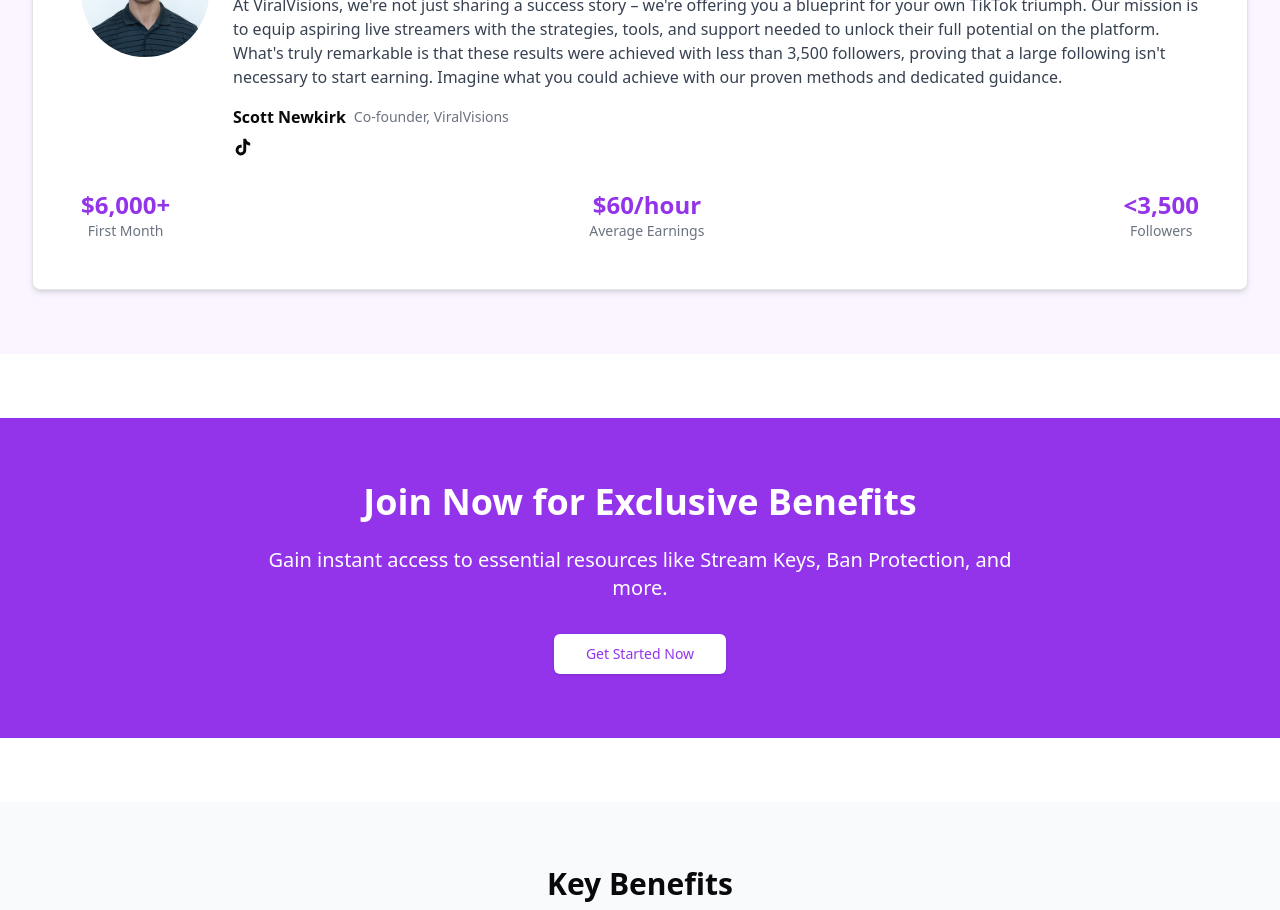
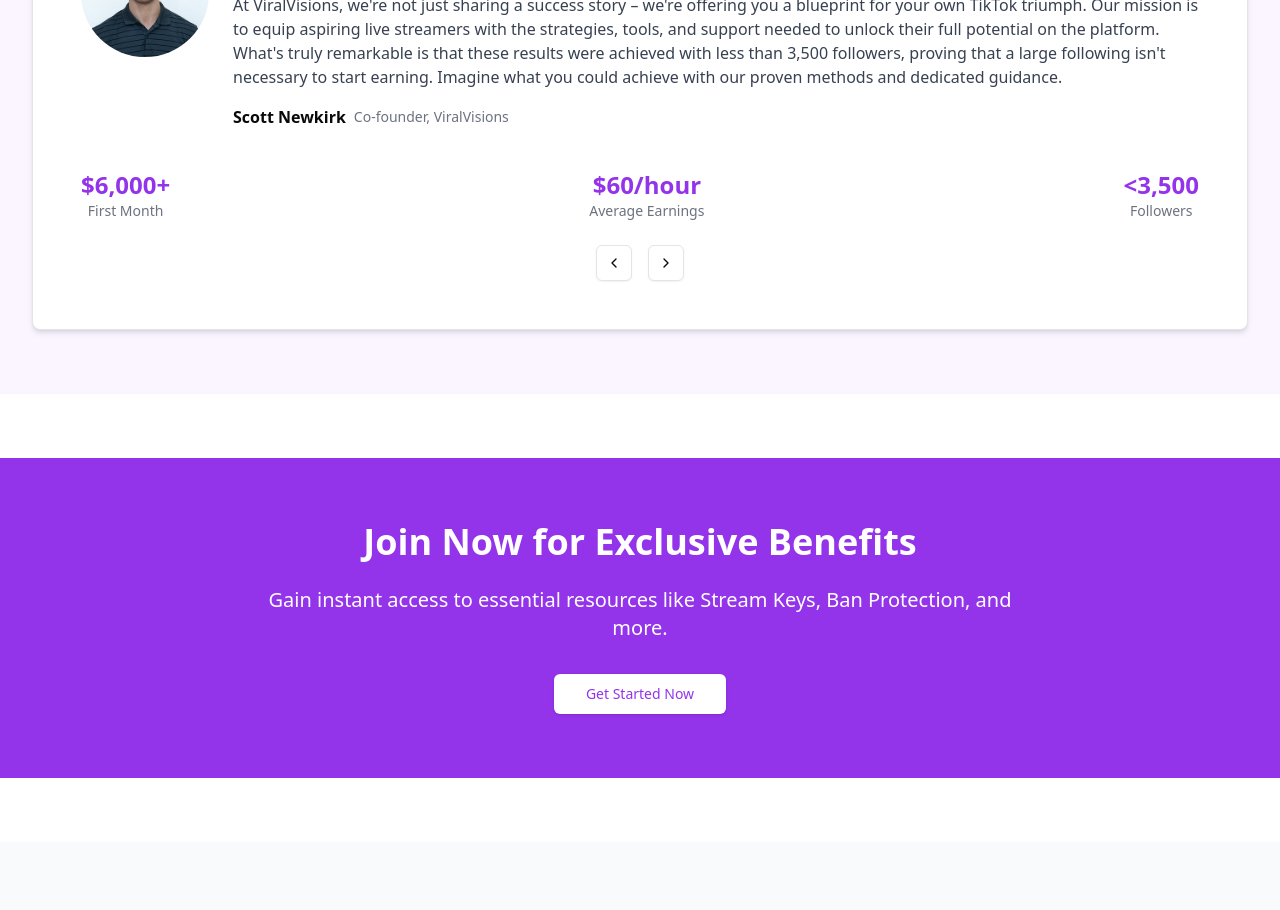
Before and after one commit to adamaboelmatty/viralvisions, a Next.js app: page / in a window 1280 px wide. Shown: the part 900-1810 px from the top of the page. Built offline with nearby package versions, Linux system fonts and the light colour scheme.

Commit message:
Update social-proof-section.tsx for new functionality

```diff
--- a/src/app/(components)/social-proof-section.tsx
+++ b/src/app/(components)/social-proof-section.tsx
@@ -1,11 +1,51 @@
-'use client';
-
-import React from "react";
+import React, { useState } from "react";
 import { Card, CardContent } from "@/components/ui/card";
 import { Avatar, AvatarFallback, AvatarImage } from "@/components/ui/avatar";
-import { TikTokIcon } from "./tiktok-icon";
+import { Button } from "@/components/ui/button";
+import { ChevronLeft, ChevronRight } from "lucide-react";
 
 export function SocialProofSection() {
+  const [currentTestimonial, setCurrentTestimonial] = useState(0);
+
+  const testimonials = [
+    {
+      name: "Scott Newkirk",
+      role: "Co-founder, ViralVisions",
+      avatar: "/scott-newkirk.png",
+      content: `"I transformed my TikTok live streaming hobby into a lucrative career. In my first month of livestreaming, I went from earning nothing to making <span class="text-purple-600 font-semibold">$6,000, with an average of $60 per hour</span>. This unexpected success became the foundation of ViralVisions."`,
+      description: `At ViralVisions, we're not just sharing a success story – we're offering you a blueprint for your own TikTok triumph. Our mission is to equip aspiring live streamers with the strategies, tools, and support needed to unlock their full potential on the platform. What's truly remarkable is that these results were achieved with less than 3,500 followers, proving that a large following isn't necessary to start earning. Imagine what you could achieve with our proven methods and dedicated guidance.`,
+      stats: [
+        { value: "$6,000+", label: "First Month" },
+        { value: "$60/hour", label: "Average Earnings" },
+        { value: "<3,500", label: "Followers" },
+      ],
+    },
+    {
+      name: "Savannah Hazlewood",
+      role: "TikTok LIVE Creator",
+      avatar: "/savannah-hazlewood.png",
+      content: `"Joining ViralVisions was a game-changer for my TikTok career. Within my first 30 days, I saw my earnings skyrocket to <span class="text-purple-600 font-semibold">$8,000, averaging $75 per hour</span>. The support and strategies provided were invaluable."`,
+      description: `ViralVisions didn't just help me grow my following; they taught me how to monetize effectively. Their personalized approach and expert guidance helped me navigate the complexities of TikTok's algorithm and audience engagement. Even with a modest following of 5,000, I was able to achieve remarkable results. ViralVisions truly empowers creators to turn their passion into a profitable venture.`,
+      stats: [
+        { value: "$8,000+", label: "First Month" },
+        { value: "$75/hour", label: "Average Earnings" },
+        { value: "5,000", label: "Followers" },
+      ],
+    },
+  ];
+
+  const nextTestimonial = () => {
+    setCurrentTestimonial((prev) => (prev + 1) % testimonials.length);
+  };
+
+  const prevTestimonial = () => {
+    setCurrentTestimonial(
+      (prev) => (prev - 1 + testimonials.length) % testimonials.length,
+    );
+  };
+
+  const currentProfile = testimonials[currentTestimonial];
+
   return (
     <section className="bg-purple-50 py-16">
       <div className="max-w-7xl mx-auto px-4 sm:px-6 lg:px-8">
@@ -19,72 +59,70 @@ export function SocialProofSection() {
             >
               <Avatar className="h-24 w-24 md:h-32 md:w-32">
                 <AvatarImage
-                  src="/scott-newkirk.png"
-                  alt="Scott Newkirk"
+                  src={currentProfile.avatar}
+                  alt={currentProfile.name}
                 />
 
-                <AvatarFallback>SN</AvatarFallback>
+                <AvatarFallback>
+                  {currentProfile.name
+                    .split(" ")
+                    .map((n) => n[0])
+                    .join("")}
+                </AvatarFallback>
               </Avatar>
               <div className="flex-1">
+                <p
+                  className="text-gray-700 mb-4"
+                  dangerouslySetInnerHTML={{ __html: currentProfile.content }}
+                ></p>
                 <p className="text-gray-700 mb-4">
-                  "I transformed my TikTok live streaming hobby into a lucrative
-                  career. In my first month of livestreaming, I went from
-                  earning nothing to making{" "}
-                  <span className="text-purple-600 font-semibold">
-                    $6,000, with an average of $60 per hour
-                  </span>
-                  . This unexpected success became the foundation of
-                  ViralVisions."
-                </p>
-                <p className="text-gray-700 mb-4">
-                  At ViralVisions, we're not just sharing a success story –
-                  we're offering you a blueprint for your own TikTok triumph.
-                  Our mission is to equip aspiring live streamers with the
-                  strategies, tools, and support needed to unlock their full
-                  potential on the platform. What's truly remarkable is that
-                  these results were achieved with less than 3,500 followers,
-                  proving that a large following isn't necessary to start
-                  earning. Imagine what you could achieve with our proven
-                  methods and dedicated guidance.
+                  {currentProfile.description}
                 </p>
                 <div className="flex items-center">
                   <p className="font-semibold mr-2">
-                    Scott Newkirk
+                    {currentProfile.name}
                   </p>
                   <p className="text-sm text-gray-500">
-                    Co-founder, ViralVisions
+                    {currentProfile.role}
                   </p>
                 </div>
                 <div className="flex items-center mt-2">
-                  <TikTokIcon className="h-5 w-5 mr-2" />
                 </div>
               </div>
             </div>
             <div className="flex flex-wrap justify-between mt-8">
-              <div className="text-center">
-                <p className="text-2xl font-bold text-purple-600">
-                  $6,000+
-                </p>
-                <p className="text-sm text-gray-500">
-                  First Month
-                </p>
-              </div>
-              <div className="text-center">
-                <p className="text-2xl font-bold text-purple-600">
-                  $60/hour
-                </p>
-                <p className="text-sm text-gray-500">
-                  Average Earnings
-                </p>
-              </div>
-              <div className="text-center">
-                <p className="text-2xl font-bold text-purple-600">
-                  &lt;3,500
-                </p>
-                <p className="text-sm text-gray-500">
-                  Followers
-                </p>
-              </div>
+              {currentProfile.stats.map((stat, index) => (
+                <div className="text-center" key={index} id={`stat-${index}`}>
+                  <p
+                    className="text-2xl font-bold text-purple-600"
+                    id={`stat-value-${index}`}
+                  >
+                    {stat.value}
+                  </p>
+                  <p
+                    className="text-sm text-gray-500"
+                    id={`stat-label-${index}`}
+                  >
+                    {stat.label}
+                  </p>
+                </div>
+              ))}
+            </div>
+            <div className="flex justify-center mt-6 space-x-4">
+              <Button
+                onClick={prevTestimonial}
+                variant="outline"
+                size="icon"
+              >
+                <ChevronLeft className="h-4 w-4" />
+              </Button>
+              <Button
+                onClick={nextTestimonial}
+                variant="outline"
+                size="icon"
+              >
+                <ChevronRight className="h-4 w-4" />
+              </Button>
             </div>
           </CardContent>
         </Card>
```
